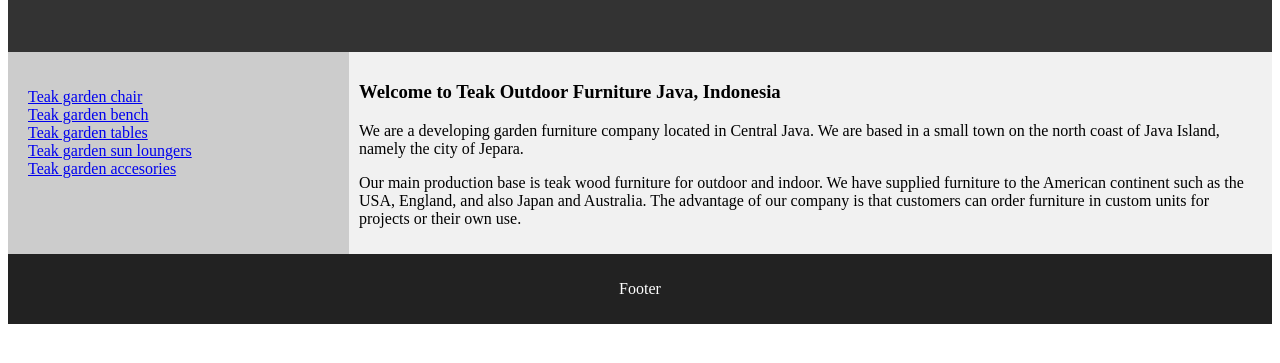
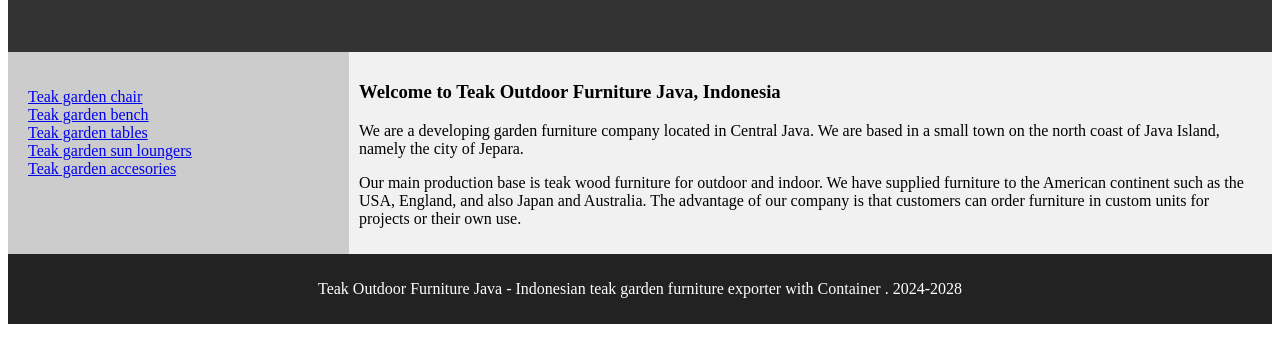
Before and after one commit to Rizaljpr1992/teakoutdoorfurniturejava, a plain HTML site: page index.htm in a window 1280 px wide. Shown: the part 215-578 px from the top of the page. Drawn offline with Linux system fonts and the light colour scheme.

Commit message:
Update index.htm

```diff
--- a/index.htm
+++ b/index.htm
@@ -95,7 +95,7 @@ footer {
 </section>
 
 <footer>
-  <p>Footer</p>
+  <p>Teak Outdoor Furniture Java - Indonesian teak garden furniture exporter with Container . 2024-2028</p>
 </footer>
 
 </body>
```
